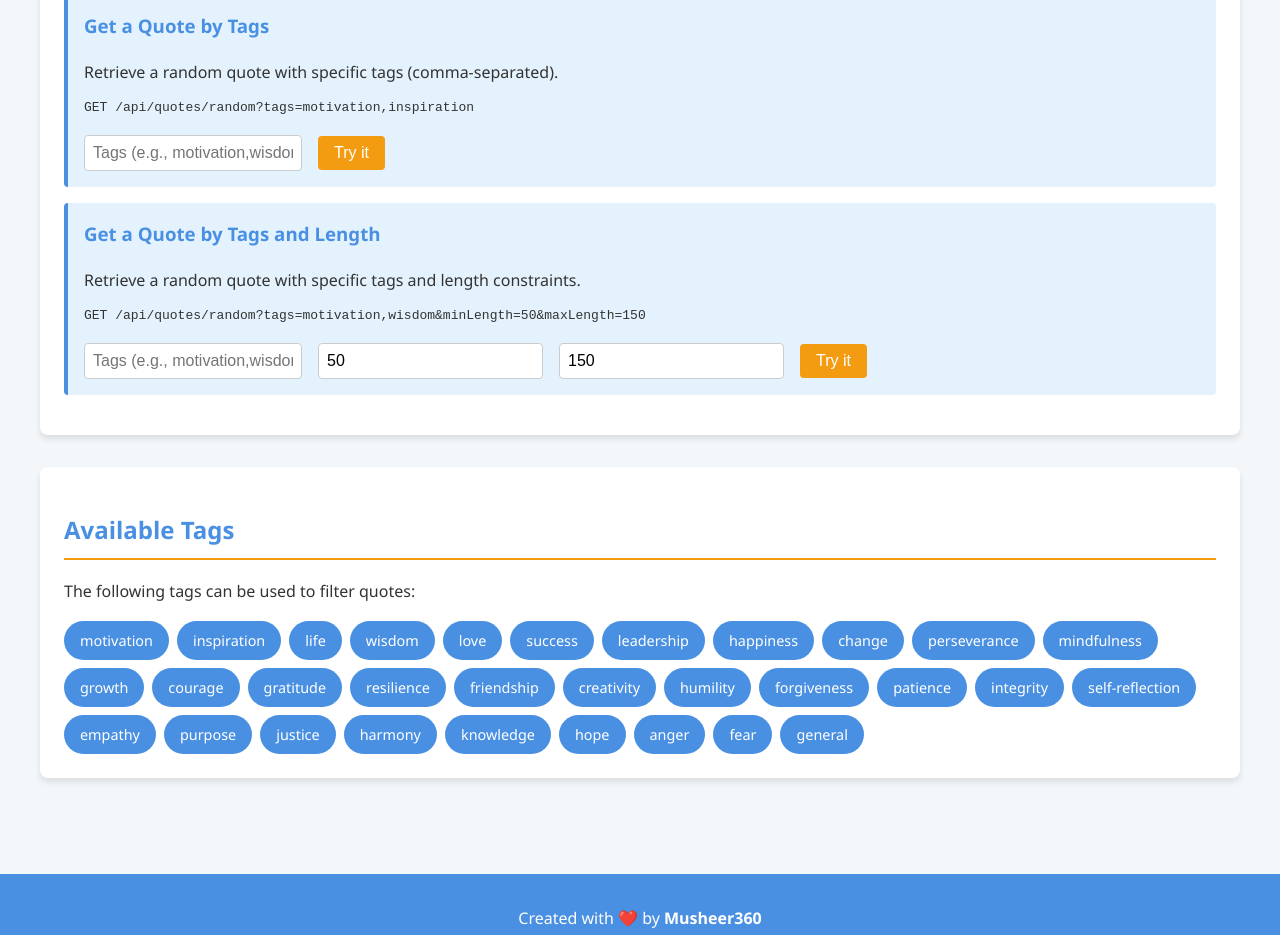
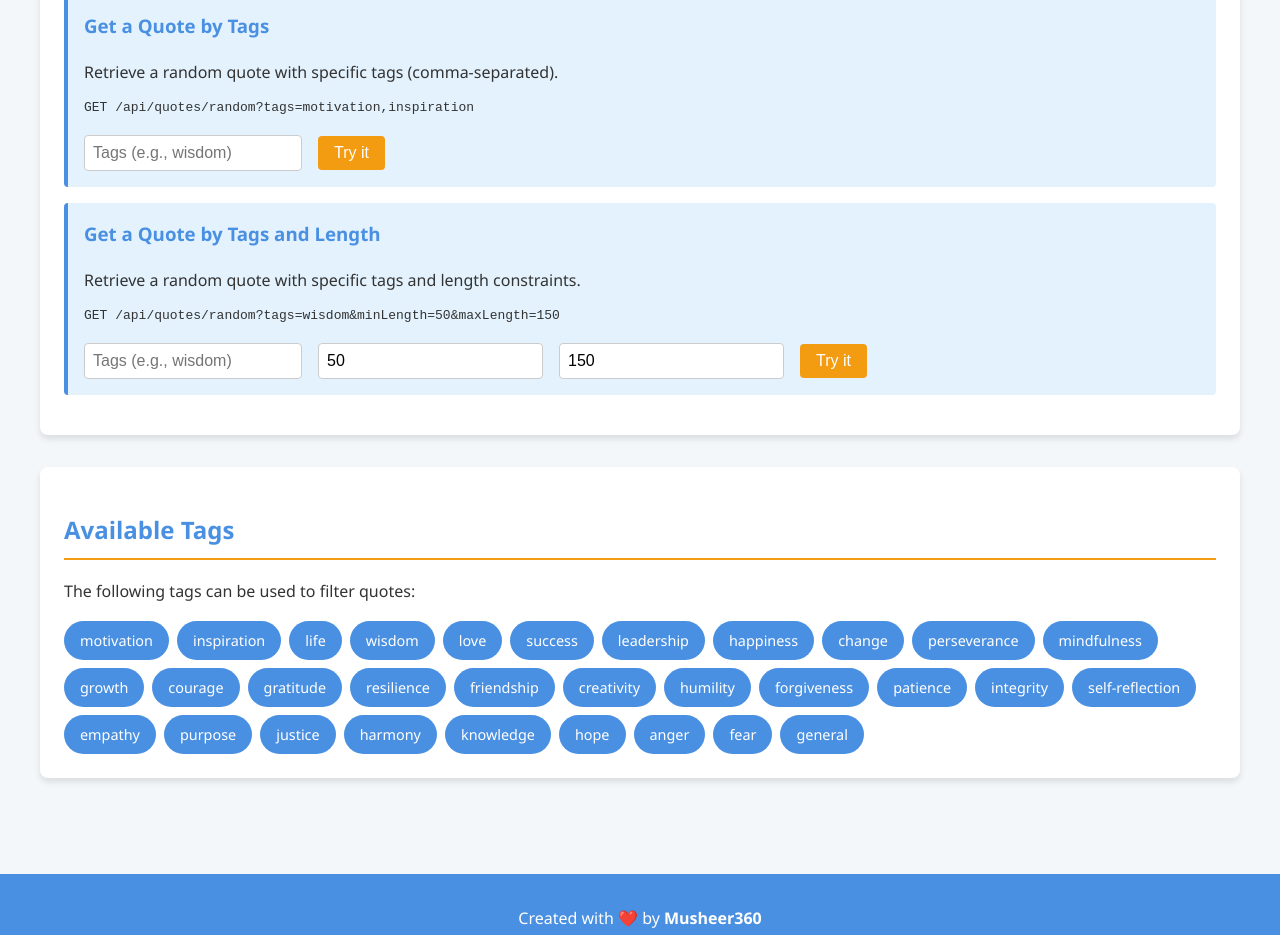
Before and after one commit to Musheer360/QuoteSlate, a website: page index.html in a window 1280 px wide. Shown: the part 1080-2015 px from the top of the page. Drawn offline with nearby package versions, Linux system fonts and the light colour scheme.

Commit message:
Update index.html

```diff
--- a/index.html
+++ b/index.html
@@ -274,7 +274,7 @@
                         <input
                             type="text"
                             class="tag-input"
-                            placeholder="Tags (e.g., motivation,wisdom)"
+                            placeholder="Tags (e.g., wisdom)"
                         />
                         <button
                             class="try-it"
@@ -297,13 +297,13 @@
                     </p>
                     <code
                         >GET
-                        /api/quotes/random?tags=motivation,wisdom&minLength=50&maxLength=150</code
+                        /api/quotes/random?tags=wisdom&minLength=50&maxLength=150</code
                     >
                     <div class="try-it-container">
                         <input
                             type="text"
                             class="tag-input"
-                            placeholder="Tags (e.g., motivation,wisdom)"
+                            placeholder="Tags (e.g., wisdom)"
                         />
                         <input
                             type="number"
```
